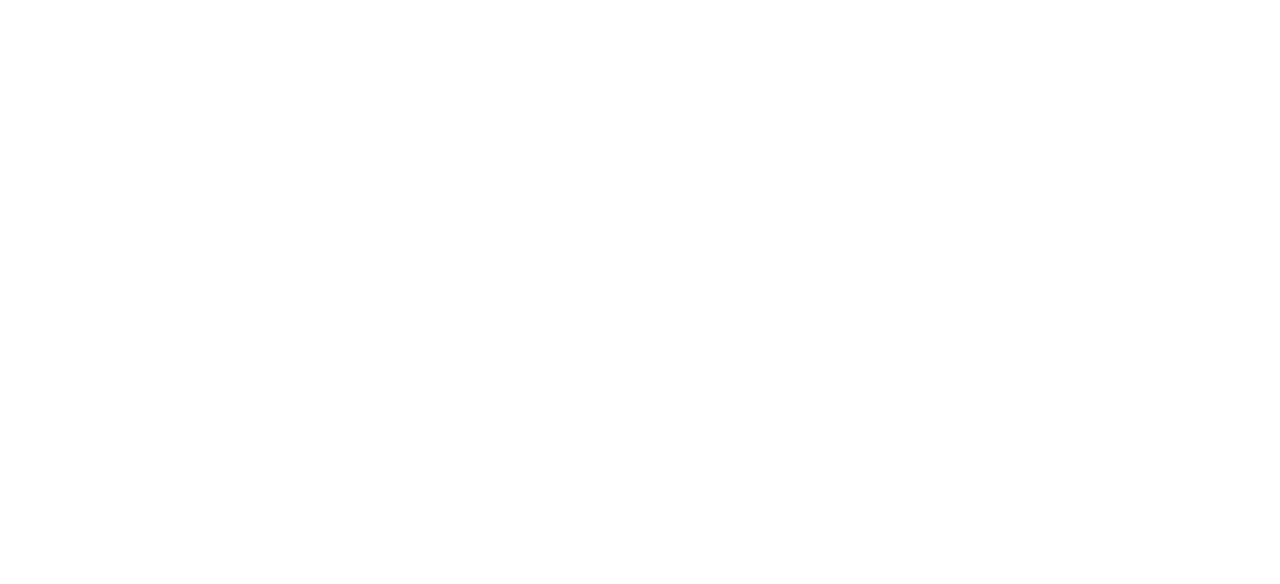
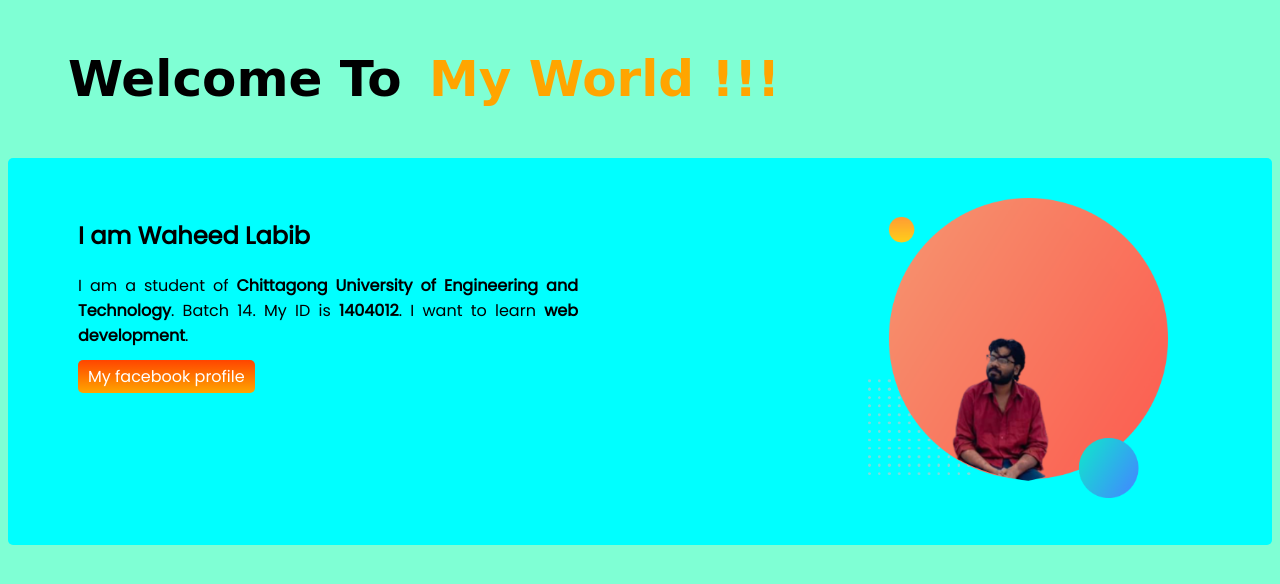
Before and after one commit to Waheed-Labib/developer-portfolio, a plain HTML site: page index.html in a window 1280 px wide. Drawn offline with Linux system fonts and the light colour scheme; a web font is replaced by a local one.

Commit message:
head and first section

```diff
--- a/index.html
+++ b/index.html
@@ -1,13 +1,39 @@
 <!DOCTYPE html>
 <html lang="en">
+
 <head>
     <meta charset="UTF-8">
     <meta http-equiv="X-UA-Compatible" content="IE=edge">
     <meta name="viewport" content="width=device-width, initial-scale=1.0">
     <title>Labib Portfolio</title>
     <link rel="stylesheet" href="style.css">
+    <link rel="preconnect" href="https://fonts.googleapis.com">
+    <link rel="preconnect" href="https://fonts.gstatic.com" crossorigin>
+    <link href="https://fonts.googleapis.com/css2?family=Poppins&family=Splash&display=swap" rel="stylesheet">
 </head>
+
 <body>
+    <div class="top">
+        <h1 class="first-heading" style="padding: 50px 10px 50px 10px;">Welcome To </h1>
+        <h1 class="first-heading" style="color: orange;">My World !!!</h1>
+    </div>
+
+
+    <section>
+        <div>
+            <h2>I am Waheed Labib</h2>
+            <p class="para">I am a student of <span class="bold">Chittagong University of Engineering and
+                    Technology</span>. Batch 14. My ID is <span class="bold">1404012</span>. I want to learn <span
+                    class="bold">web development</span>.</p>
+            <a href="https://www.facebook.com/profile.php?id=100009274923932">My facebook profile</a>
+        </div>
+
+        <div><img class="div-img" src="images/my-bg.png" alt=""></div>
+
+
+
+    </section>
 
 </body>
+
 </html>
--- a/style.css
+++ b/style.css
@@ -0,0 +1,50 @@
+.top {
+    margin: 30px 0px 30px 0px;
+}
+
+.first-heading {
+    display: inline;
+    font-size: 50px;
+    font-family: 'Splash', cursive;
+}
+
+body {
+    font-family: 'Poppins', sans-serif;
+    background-color: aquamarine;
+}
+
+.para {
+    width: 500px;
+    text-align: justify;
+
+}
+
+.bold {
+    font-weight: bold;
+}
+
+section {
+    display: flex;
+    background-color: aqua;
+    border-radius: 5px;
+}
+
+.div-img {
+    height: 300px;
+    width: 300px;
+    padding-left: 150px;
+}
+
+div a {
+    text-decoration: none;
+    background-image: linear-gradient(orangered, orange);
+    color: white;
+    padding: 5px 10px;
+    border-radius: 5px;
+    margin-top: 20px;
+}
+
+div {
+    margin: 20px;
+    padding: 20px 50px;
+}
```
Also changed, not shown: images/dream-bg.png (added), images/exp-bg.png (added), images/jhankar.png (added), images/jhankar2.png (added), images/labib.jpg (added), images/my-bg.png (added), images/my-bg2.png (added), images/top-banner.png (added), 7 other files.
